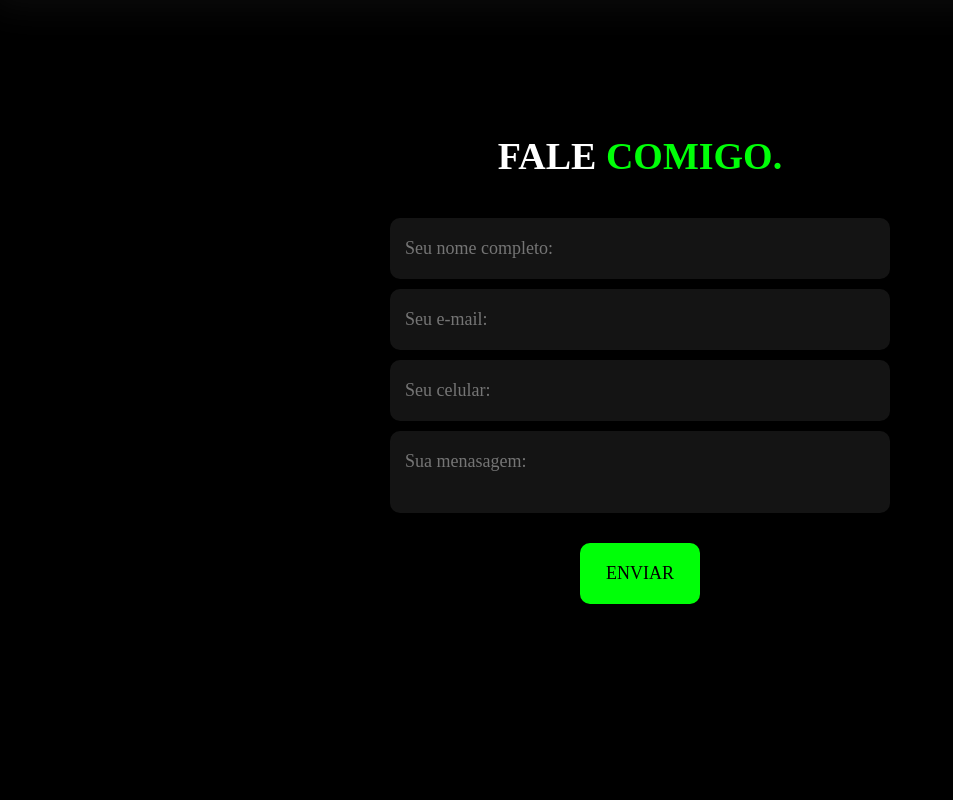
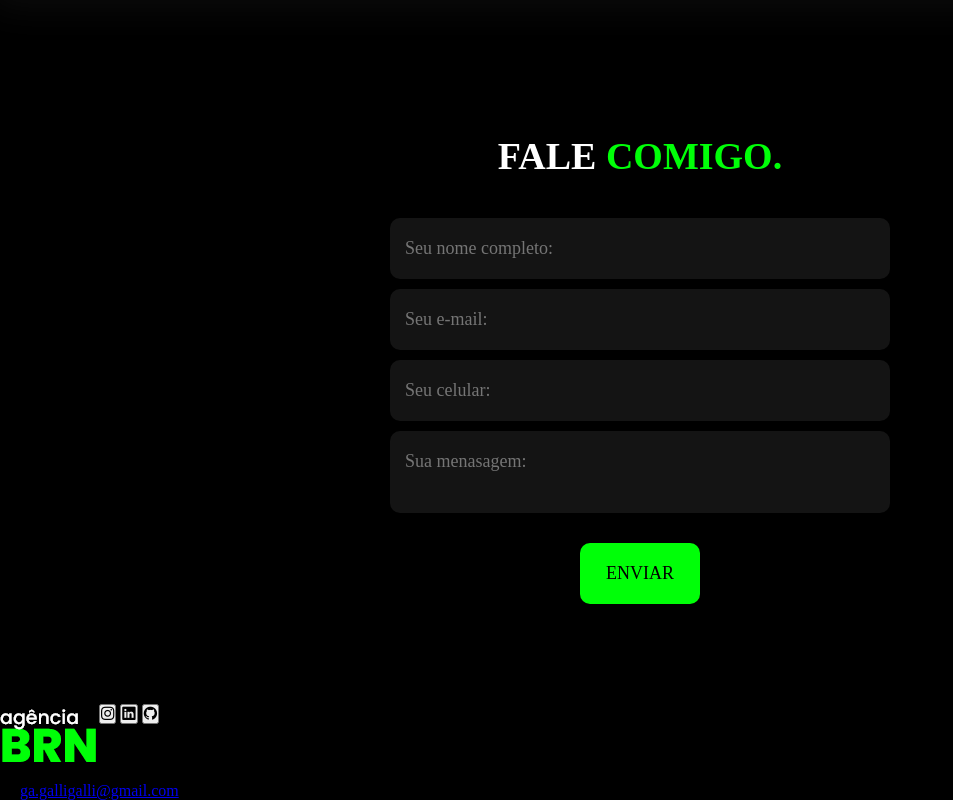
Before and after one commit to Gall7/portifolio, a plain HTML site: page index.html in a window 1280 px wide. Shown: the part 2953-3753 px from the top of the page, without its empty margins (0-953 px from the left). Before the commit the page ends 3657 px from the top, so only its background shows below. Drawn offline with nearby package versions, Linux system fonts and the light colour scheme.

Commit message:
Update index.html

```diff
--- a/index.html
+++ b/index.html
@@ -133,5 +133,30 @@
             </div> <!-- interface -->
         </section> <!-- Formulario -->
     </main> <!-- topo-do-site -->
+
+    <footer> <!-- ** Rodapé -->
+        <div class="interface">
+            <div class="line-footer">
+                <div class="flex">
+                    <div class="logo-footer">
+                        <img src="imagem/logo.png" alt="Logo AIZ CO;">
+                    </div> <!-- LOGO FOOTER -->
+                    <div class="btn-social">
+                        <a href="https://www.instagram.com/gb.galli/"target="_blank"><button><i class="bi bi-instagram"></i></button></a>
+                        <a href="https://www.instagram.com/gb.galli/"target="_blank"><button><i class="bi bi-linkedin"></i></button></a>
+                        <a href="https://www.instagram.com/gb.galli/"target="_blank"><button><i class="bi bi-github"></i></button></a>
+                    </div> <!-- btn-social -->
+                </div> <!-- flex -->
+            </div> <!-- LINE FOOTER -->
+
+            <div class="line-footer borda">
+                <div class="flex">
+                    <p><i class="bi bi-envelope-fill"></i> <a href="mailto:ga.galligalli@gmail.com">ga.galligalli@gmail.com</a></p>
+                    <p><i class="bi bi-c-circle"></i> 2025. Gabriel Galli. Todos os direitos reservados<span>.</span></p>
+                </div> <!-- flex -->
+            </div> <!-- LINE FOOTER -->
+        </div> <!-- interface -->
+    </footer> <!-- **Rodapé -->
+
 </body>
 </html>
```
